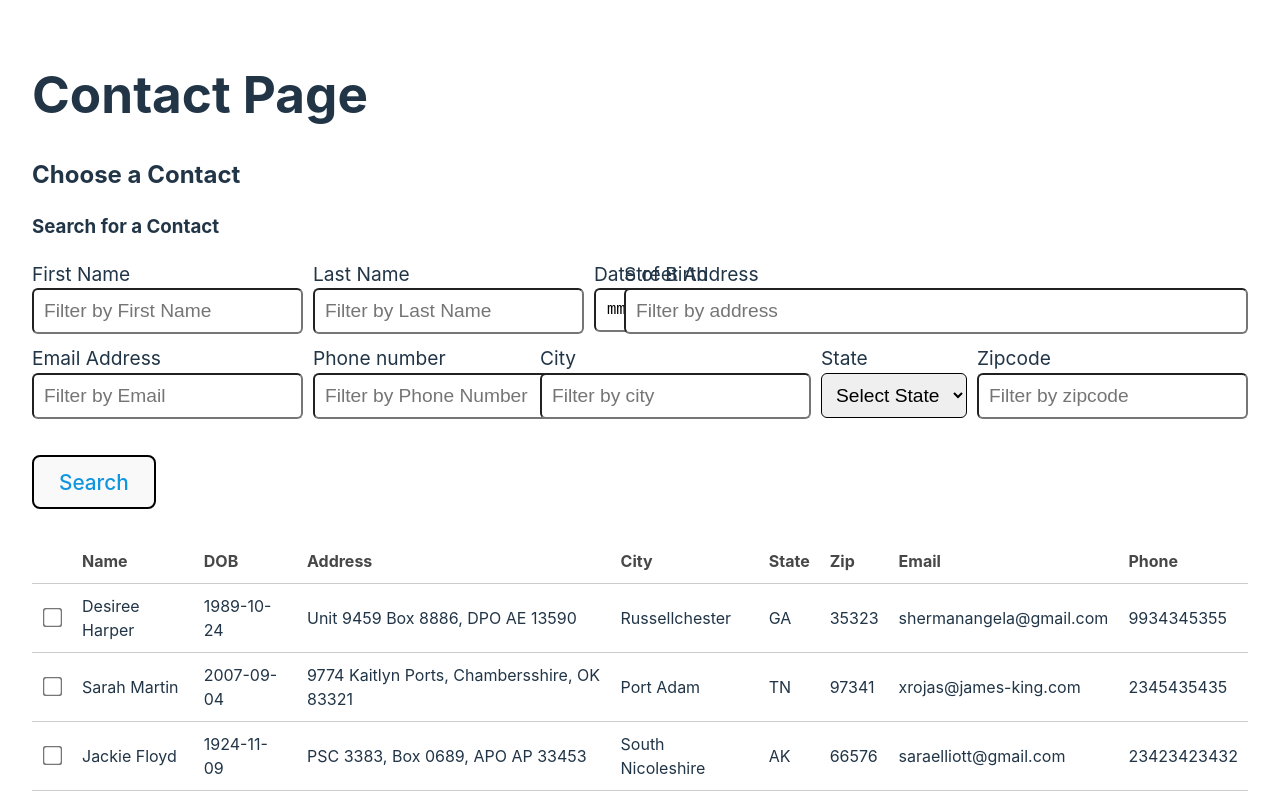
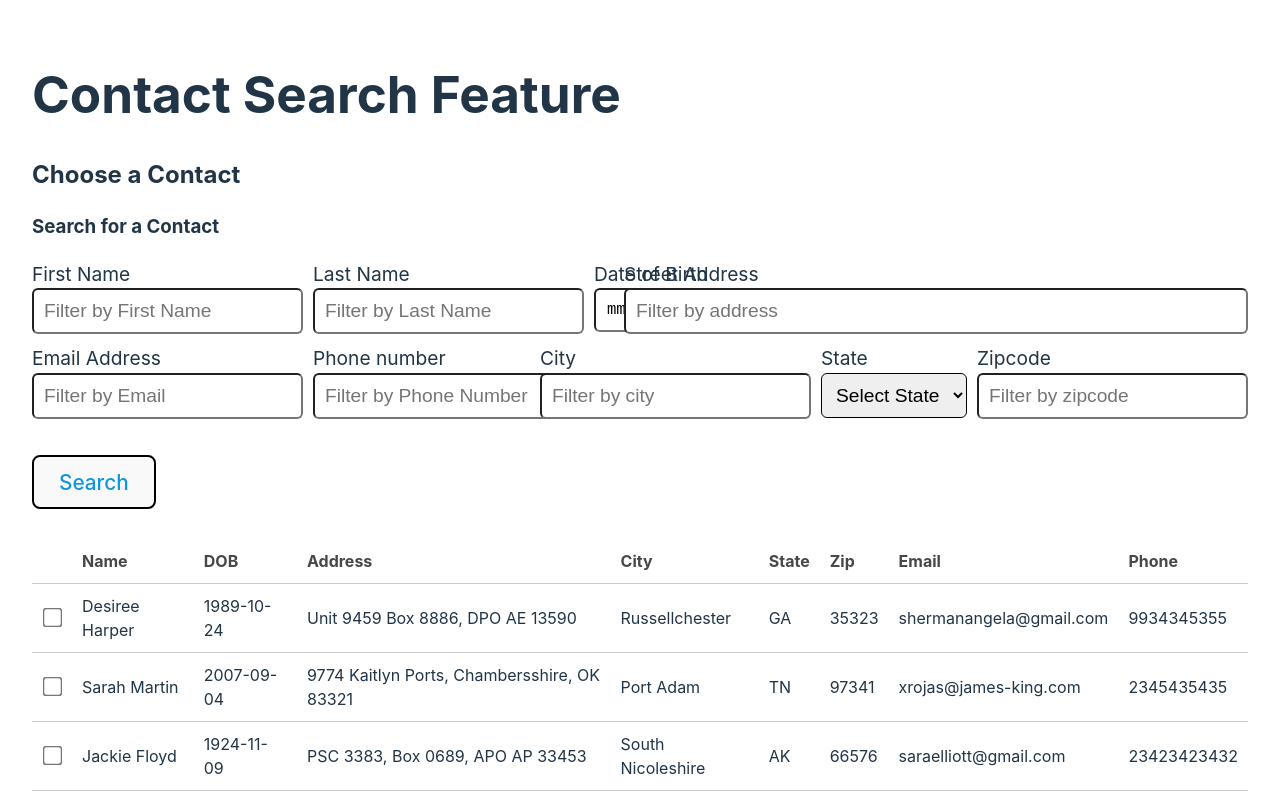
Before and after one commit to kiran111111/contact-search-feature, a React (Vite) app: page / in a window 1280 px wide. Shown: the top 800 px of the page. Built offline with nearby package versions, Linux system fonts and the light colour scheme.

Commit message:
updated contact page

```diff
--- a/src/ContactPage.tsx
+++ b/src/ContactPage.tsx
@@ -1,6 +1,7 @@
 import React, { useState } from "react";
 
 
+// Contact interface
 interface Contact {
     id: number;
     firstname: string;
@@ -14,6 +15,7 @@ interface Contact {
     address : string;
 }
 
+// Test data
 const contacts: Contact[] = [
     {
       id: 1,
@@ -142,6 +144,7 @@ const contacts: Contact[] = [
 const ContactPage: React.FC = () => {
 
 
+    // State to manage selected contact
     const [selectedContactId, setSelectedContactId] = useState<number | null>(null);
     const handleRowSelect = (id: number) => {
       setSelectedContactId((prev) => (prev === id ? null : id)); // Toggle selection
@@ -149,6 +152,7 @@ const ContactPage: React.FC = () => {
     const selectedContact = contacts.find((contact) => contact.id === selectedContactId);
 
 
+    // State to manage filters
     const [filters, setFilters] = useState({
         firstname: "",
         dob : "",
@@ -194,7 +198,6 @@ const ContactPage: React.FC = () => {
     };
 
 
-
     // Calculate pagination
     const indexOfLastRow = currentPage * rowsPerPage;
     const indexOfFirstRow = indexOfLastRow - rowsPerPage;
@@ -212,7 +215,7 @@ const ContactPage: React.FC = () => {
 
     return (
         <div>
-            <h1>Contact Page</h1>
+            <h1>Contact Search Feature</h1>
             <h2>Choose a Contact</h2>
             <h3>Search for a Contact</h3>
 
```
